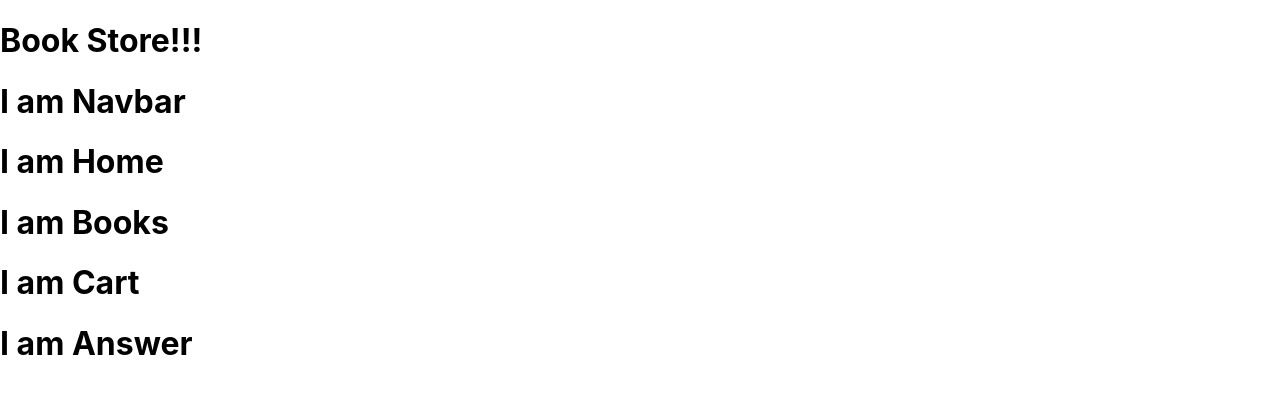
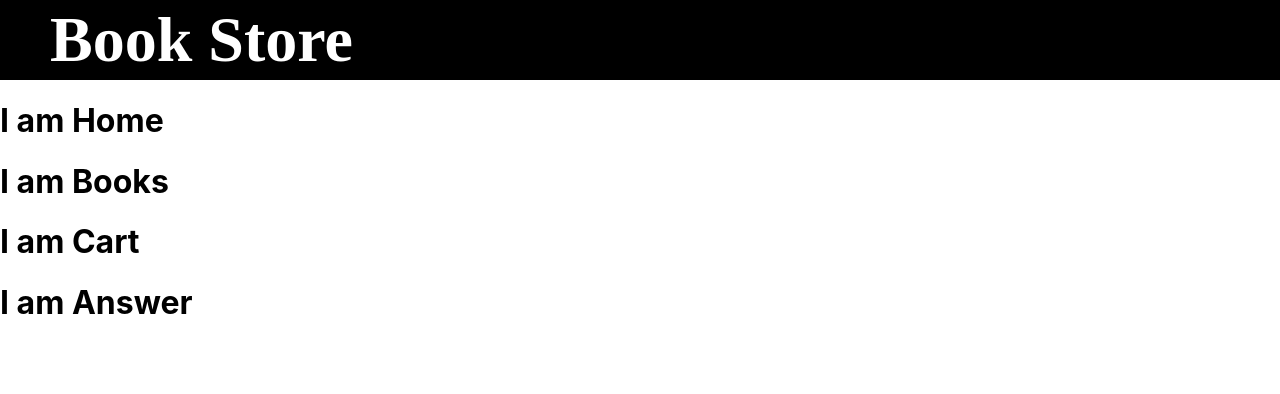
Before and after one commit to Siydulislam/book-store-client, a React (Create React App) app: page / in a window 1280 px wide. Shown: the top 394 px of the page. Built offline with nearby package versions, Linux system fonts and the light colour scheme.

Commit message:
readme file updated

```diff
--- a/src/App.js
+++ b/src/App.js
@@ -6,7 +6,6 @@ import Navbar from './components/Navbar/Navbar';
 function App() {
   return (
     <div>
-      <h1>Book Store!!!</h1>
       <Navbar />
       <Home />
       <Answer />
--- a/src/components/Navbar/Navbar.css
+++ b/src/components/Navbar/Navbar.css
@@ -0,0 +1,13 @@
+nav {
+    background-color: rgb(0, 0, 0);
+    height: 80px;
+    padding: 0 50px;
+    display: flex;
+    align-items: center;
+}
+
+nav h1 {
+    font-size: 4rem;
+    font-family: "Bonheur Royale", cursive;
+    color: white;
+}
--- a/src/components/Navbar/Navbar.js
+++ b/src/components/Navbar/Navbar.js
@@ -1,10 +1,11 @@
 import React from 'react';
+import './Navbar.css';
 
 const Navbar = () => {
     return (
-        <div>
-            <h1>I am Navbar</h1>
-        </div>
+        <nav>
+            <h1>Book Store</h1>
+        </nav>
     );
 };
 
```
Also changed, not shown: 1 other file (tests, documents, lock files or other folders).
